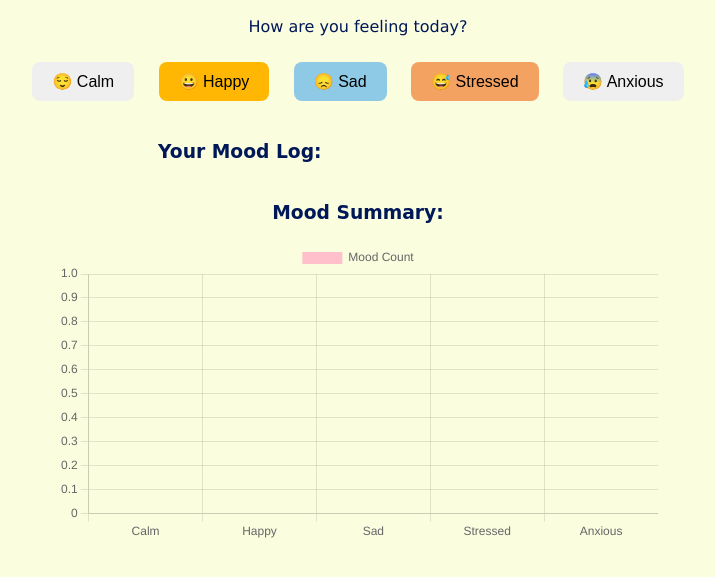
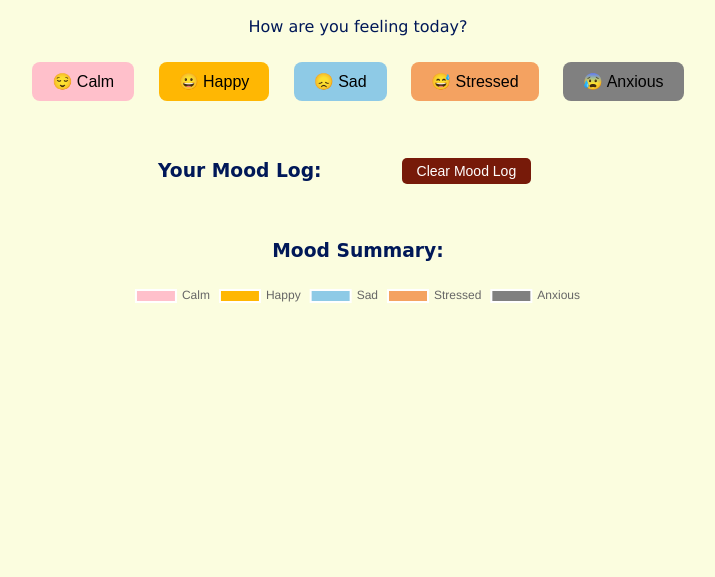
Before and after one commit to mvredd1294/moodtrack, a plain HTML site: page index.html in a window 1280 px wide. Shown: the part 105-682 px from the top of the page, without its empty margins (282-997 px from the left). Drawn offline with nearby package versions, Linux system fonts and the light colour scheme.

Commit message:
clear log button added and doughnut chart

```diff
--- a/index.html
+++ b/index.html
@@ -12,7 +12,6 @@
       color: #001858;
       text-align: center;
       padding: 30px;
-
     }
     h1 {
       margin-bottom: 20px;
@@ -29,9 +28,11 @@
       border: none;
       cursor: pointer;
     }
+    .calm{background: pink;}
     .happy { background: #ffb703; }
     .sad { background: #8ecae6; }
     .stressed { background: #f4a261; }
+    .anxious{background: grey;}
     #log {
       margin-top: 30px;
       text-align: left;
@@ -39,6 +40,27 @@
       margin-left: auto;
       margin-right: auto;
     }
+    #log div {
+      display: flex;
+      align-items: center;
+      justify-content: flex-start;
+    }
+
+    #log button {
+      padding: 5px 15px;
+      font-size: 14px;
+      background-color: #771a09;
+      color: white;
+      border: none;
+      border-radius: 5px;
+      cursor: pointer;
+      margin-left: 70px;
+    }
+
+    #log button:hover {
+      background-color: #e04e32;
+    }
+
     #chartContainer {
       max-width: 600px;
       margin: 40px auto;
@@ -57,7 +79,10 @@
   </div>
 
   <div id="log">
-    <h3 style="font-family:cursive;">Your Mood Log:</h3>
+    <div style="display: flex; align-items: center;">
+      <h3 style="font-family:cursive; margin-right: 10px;">Your Mood Log:</h3>
+      <button onclick="clearMoodLogs()">Clear Mood Log</button>
+    </div>
     <ul id="moodList"></ul>
   </div>
 
@@ -111,10 +136,17 @@
       updateChart();
     }
 
+    function clearMoodLogs() {
+      localStorage.removeItem("moodLogs");
+      moodLogs = [];
+      renderMoods();
+      updateChart();
+    }
+
     // Initialize chart
     updateMoodCounts();
     const moodChart = new Chart(ctx, {
-      type: 'bar',
+      type: 'doughnut',
       data: {
         labels: ['Calm','Happy', 'Sad', 'Stressed','Anxious'],
         datasets: [{
@@ -125,8 +157,17 @@
       },
       options: {
         responsive: true,
-        scales: {
-          y: { beginAtZero: true }
+        plugins: {
+          legend: {
+            position: 'top',
+          },
+          tooltip: {
+            callbacks: {
+              label: function(tooltipItem) {
+                return tooltipItem.label + ': ' + tooltipItem.raw + ' entries';
+              }
+            }
+          }
         }
       }
     });
```
